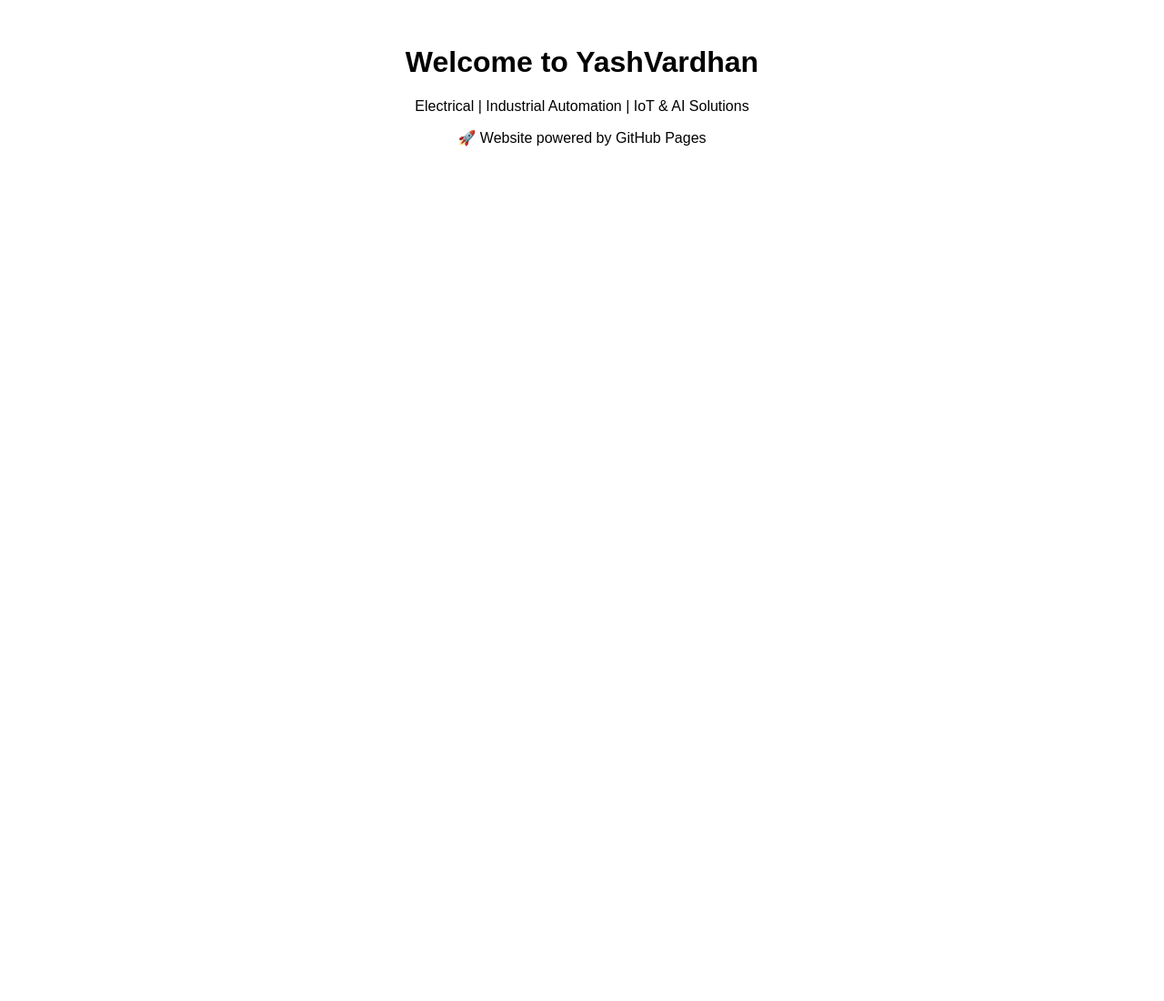
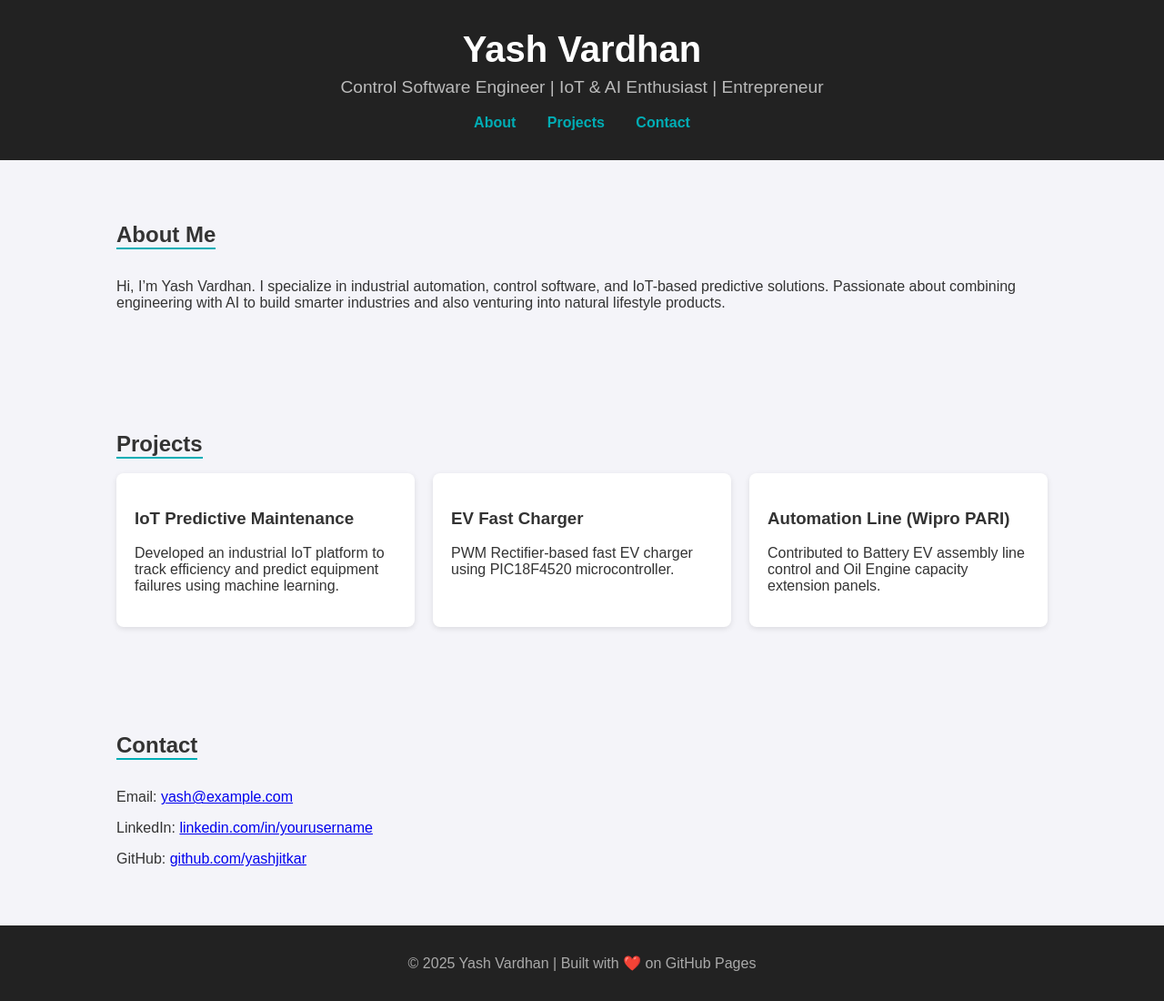
Before and after one commit to yashjitkar/yashaVardhan.github.io, a plain HTML site: page index.html in a window 1280 px wide. Shown: the whole page at 91% size. Before the commit the page ends 800 px from the top, so only its background shows below. Drawn offline with Linux system fonts and the light colour scheme.

Commit message:
Update index.html

```diff
--- a/index.html
+++ b/index.html
@@ -1,13 +1,116 @@
 <!DOCTYPE html>
 <html lang="en">
 <head>
-  <meta charset="UTF-8">
-  <meta name="viewport" content="width=device-width, initial-scale=1.0">
-  <title>YashVardhan | Electrical & Industrial Solutions</title>
+  <meta charset="UTF-8" />
+  <meta name="viewport" content="width=device-width, initial-scale=1.0" />
+  <title>Yash Vardhan | Portfolio</title>
+  <style>
+    body {
+      font-family: Arial, sans-serif;
+      margin: 0;
+      padding: 0;
+      background: #f4f4f9;
+      color: #333;
+    }
+    header {
+      background: #222;
+      color: #fff;
+      padding: 2rem;
+      text-align: center;
+    }
+    header h1 {
+      margin: 0;
+      font-size: 2.5rem;
+    }
+    header p {
+      margin-top: 0.5rem;
+      font-size: 1.2rem;
+      color: #bbb;
+    }
+    nav {
+      margin-top: 1rem;
+    }
+    nav a {
+      margin: 0 15px;
+      color: #00adb5;
+      text-decoration: none;
+      font-weight: bold;
+    }
+    section {
+      padding: 3rem 10%;
+    }
+    h2 {
+      border-bottom: 2px solid #00adb5;
+      display: inline-block;
+      margin-bottom: 1rem;
+    }
+    .projects {
+      display: grid;
+      grid-template-columns: repeat(auto-fit, minmax(250px, 1fr));
+      gap: 20px;
+    }
+    .project-card {
+      background: #fff;
+      padding: 20px;
+      border-radius: 8px;
+      box-shadow: 0 2px 6px rgba(0,0,0,0.1);
+    }
+    footer {
+      text-align: center;
+      padding: 1rem;
+      background: #222;
+      color: #aaa;
+    }
+  </style>
 </head>
-<body style="font-family: Arial, sans-serif; text-align: center; margin-top: 50px;">
-  <h1>Welcome to YashVardhan</h1>
-  <p>Electrical | Industrial Automation | IoT & AI Solutions</p>
-  <p>🚀 Website powered by GitHub Pages</p>
+<body>
+  <header>
+    <h1>Yash Vardhan</h1>
+    <p>Control Software Engineer | IoT & AI Enthusiast | Entrepreneur</p>
+    <nav>
+      <a href="#about">About</a>
+      <a href="#projects">Projects</a>
+      <a href="#contact">Contact</a>
+    </nav>
+  </header>
+
+  <section id="about">
+    <h2>About Me</h2>
+    <p>
+      Hi, I’m Yash Vardhan. I specialize in industrial automation, control software,
+      and IoT-based predictive solutions. Passionate about combining
+      engineering with AI to build smarter industries and also venturing into natural lifestyle products.
+    </p>
+  </section>
+
+  <section id="projects">
+    <h2>Projects</h2>
+    <div class="projects">
+      <div class="project-card">
+        <h3>IoT Predictive Maintenance</h3>
+        <p>Developed an industrial IoT platform to track efficiency and
+        predict equipment failures using machine learning.</p>
+      </div>
+      <div class="project-card">
+        <h3>EV Fast Charger</h3>
+        <p>PWM Rectifier-based fast EV charger using PIC18F4520 microcontroller.</p>
+      </div>
+      <div class="project-card">
+        <h3>Automation Line (Wipro PARI)</h3>
+        <p>Contributed to Battery EV assembly line control and Oil Engine capacity extension panels.</p>
+      </div>
+    </div>
+  </section>
+
+  <section id="contact">
+    <h2>Contact</h2>
+    <p>Email: <a href="mailto:yash@example.com">yash@example.com</a></p>
+    <p>LinkedIn: <a href="https://linkedin.com/in/yourusername" target="_blank">linkedin.com/in/yourusername</a></p>
+    <p>GitHub: <a href="https://github.com/yashjitkar" target="_blank">github.com/yashjitkar</a></p>
+  </section>
+
+  <footer>
+    <p>&copy; 2025 Yash Vardhan | Built with ❤️ on GitHub Pages</p>
+  </footer>
 </body>
 </html>
```
